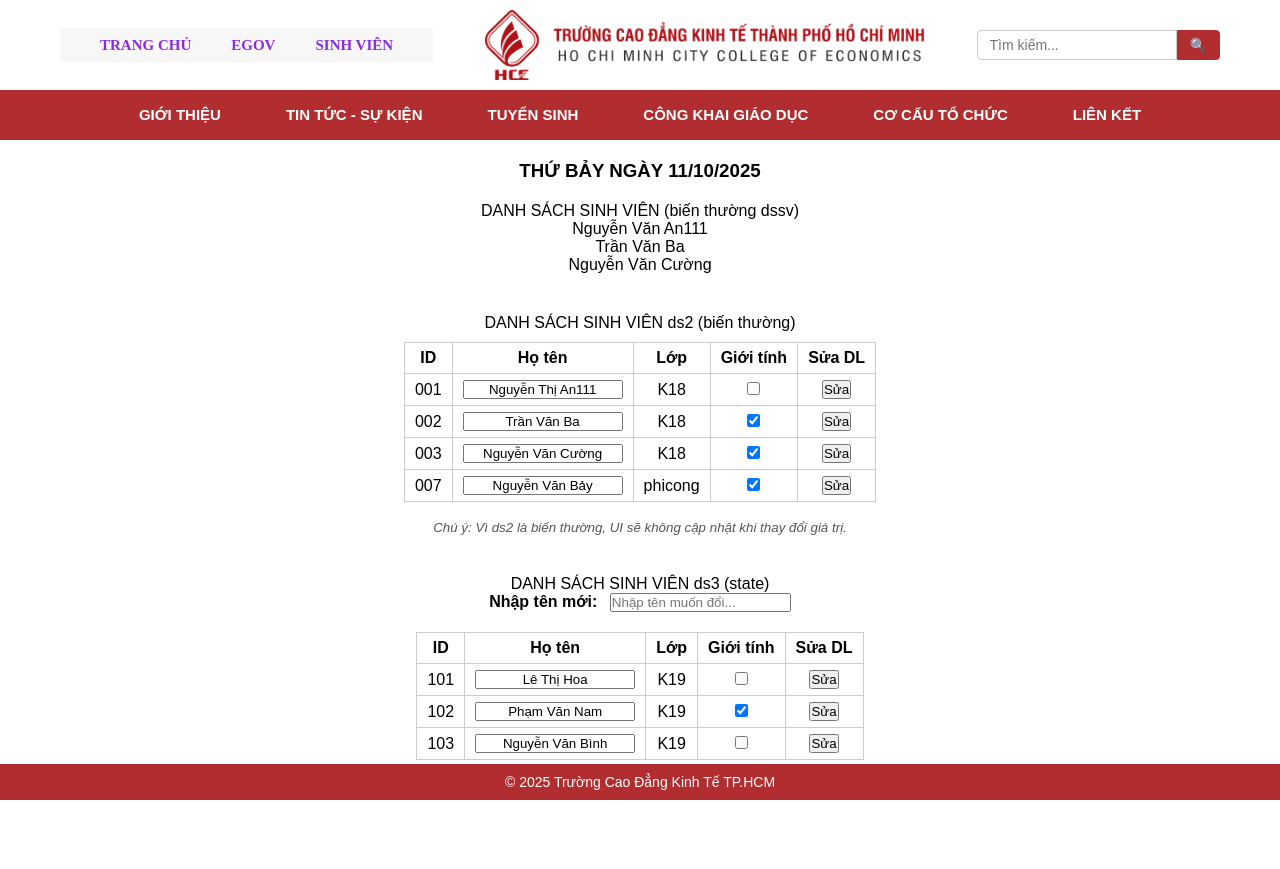
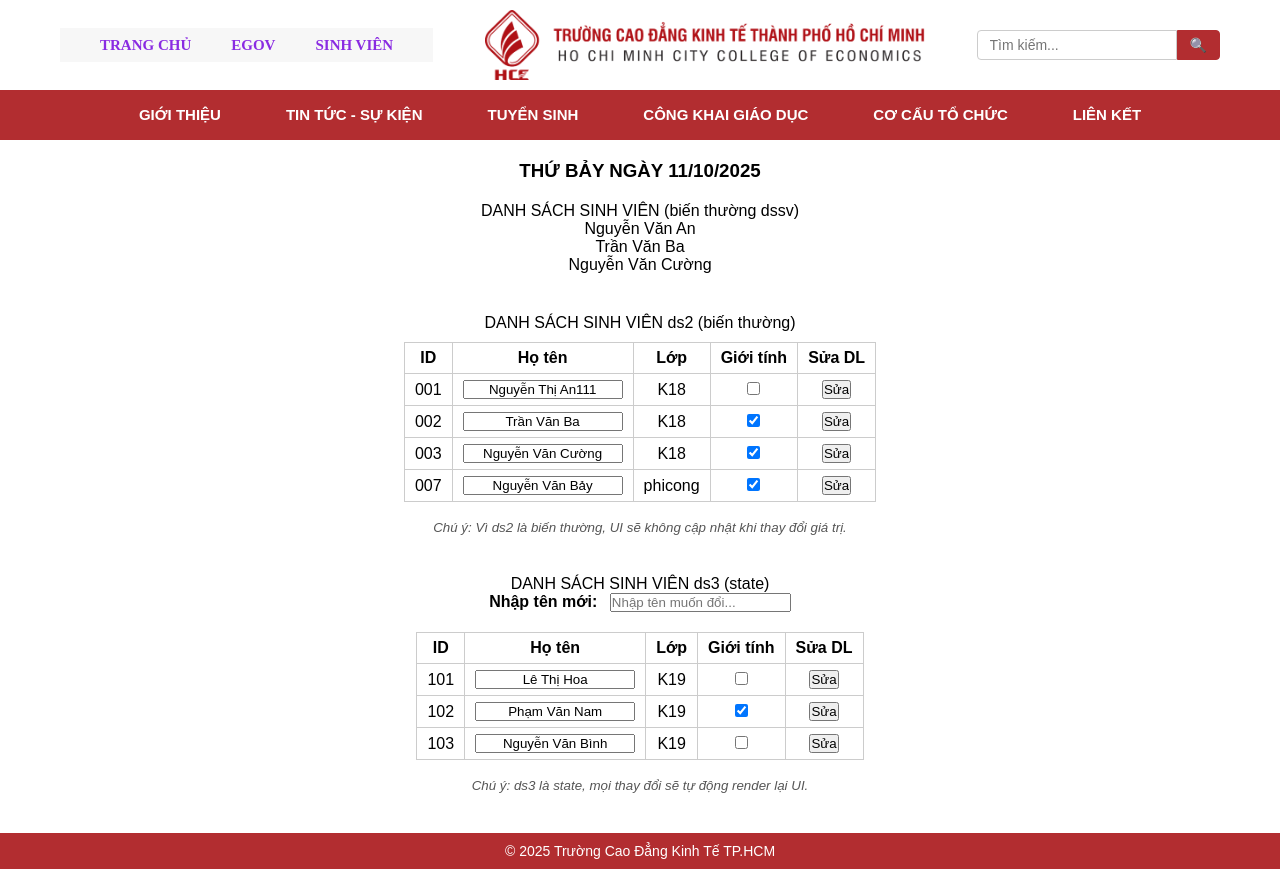
Before and after one commit to thaohuonglan/demoThaoHuong0410A, a React (Create React App) app: page / in a window 1280 px wide. Before the commit the page ends 833 px from the top, so only its background shows below. Built offline with nearby package versions, Linux system fonts and the light colour scheme.

Commit message:
cap nhat lan 4

```diff
--- a/src/Home.js
+++ b/src/Home.js
@@ -4,7 +4,7 @@ const Home = () => {
   const str = "THỨ BẢY NGÀY 11/10/2025";
 
   // Biến thường
-  const dssv = ["Nguyễn Văn An111", "Trần Văn Ba", "Nguyễn Văn Cường"];
+  const dssv = ["Nguyễn Văn An", "Trần Văn Ba", "Nguyễn Văn Cường"];
 
   // Biến thường ds2
   const ds2 = [
@@ -107,7 +107,8 @@ const Home = () => {
           </tbody>
         </table>
         <small>
-          Chú ý: Vì ds2 là biến thường, UI sẽ không cập nhật khi thay đổi giá trị.
+          Chú ý: Vì ds2 là biến thường, UI sẽ không cập nhật khi thay đổi giá
+          trị.
         </small>
       </div>
 
--- a/src/assets/css/main.css
+++ b/src/assets/css/main.css
@@ -22,7 +22,6 @@ body {
   display: flex;
   flex-direction: column;
   min-height: 100vh;
-  padding-bottom: 60px;
 }
 
 /* ===== BỐ CỤC CHUNG ===== */
@@ -195,12 +194,9 @@ footer {
   padding: 10px;
   font-size: 14px;
   width: 100%;
-  position: fixed;
-  bottom: 0;
-  left: 0;
-  z-index: 1000;
+  margin-top: auto;
+  position: relative;
 }
-
 
 /* ===== CĂN GIỮA TOÀN BỘ TRANG HOME ===== */
 .home-container {
```
